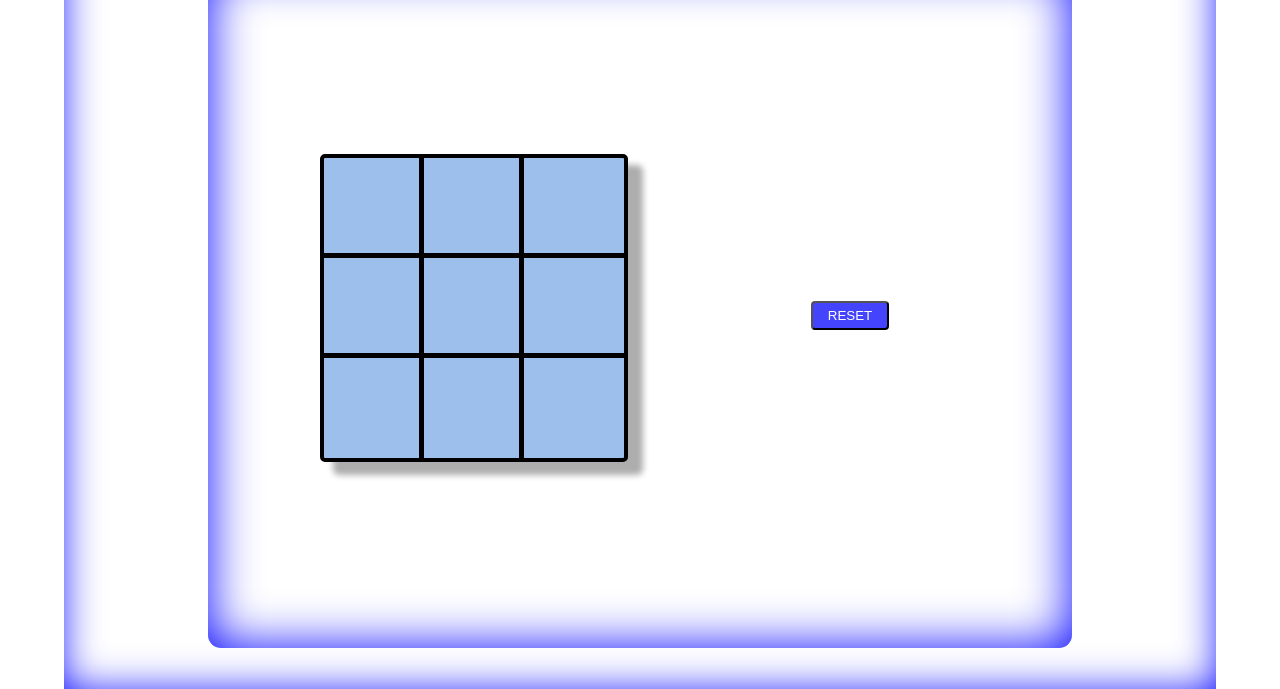
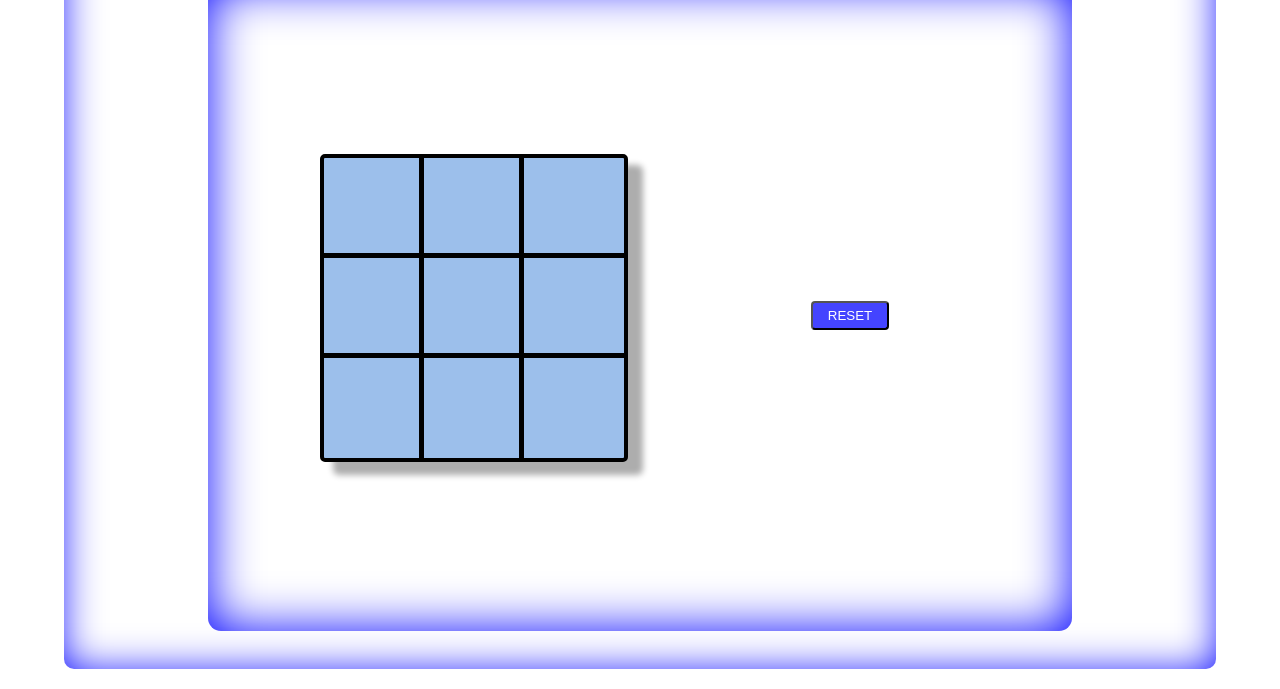
Before and after one commit to himanshu12kumar/TicTacToi.github.io, a plain HTML site: page index.html in a window 1280 px wide. Shown: the part 111-800 px from the top of the page. Drawn offline with nearby package versions, Linux system fonts and the light colour scheme.

Commit message:
Update tictactoyStyle.css

```diff
--- a/tictactoyStyle.css
+++ b/tictactoyStyle.css
@@ -11,12 +11,13 @@
     }
     .topmost{
            width: 90%;
-        height: 100%;
+    height: 95%;
     display: flex;
     flex-direction: column;
     align-items: center;
     justify-content: center;
     box-shadow: 0 0 41px -4px blue inset;
+    border-radius: 10px;
     }
     #tic{
         margin: 0;
```
Lines whose indentation alone changed are shown as unchanged.
